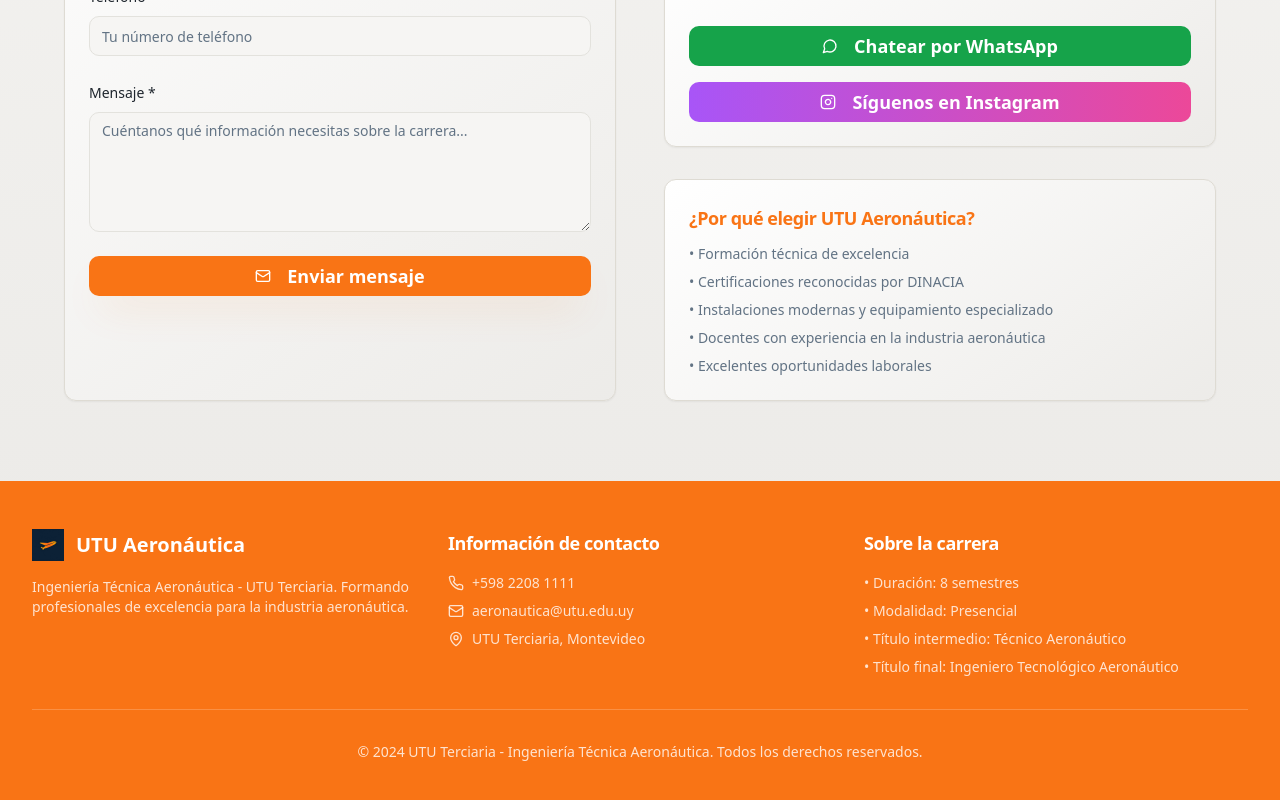
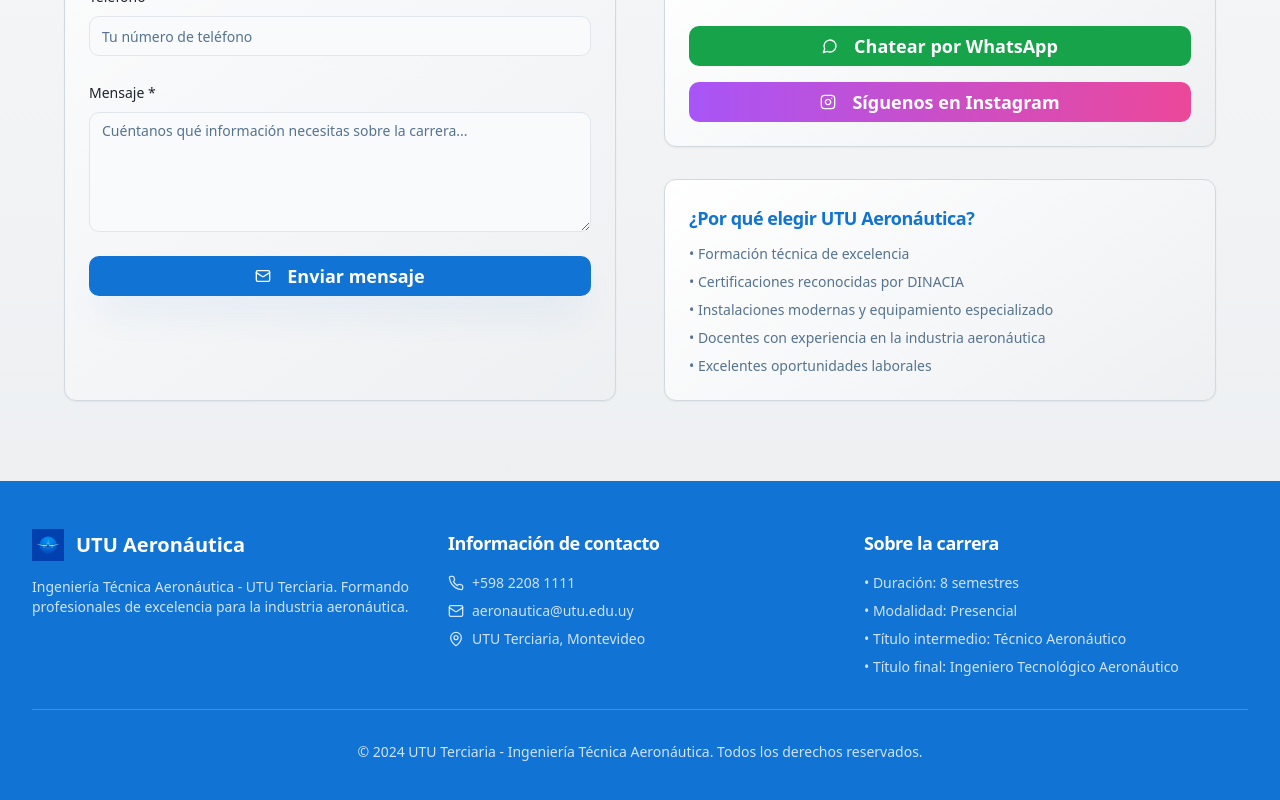
Before and after one commit to ingtecaeroiaautu/aero-utu-landing, a React (Vite) app: page / in a window 1280 px wide. Shown: the part 4769-5569 px from the top of the page. Built offline with nearby package versions, Linux system fonts and the light colour scheme; the HTML template or start-up script is replaced by a standard one.

Commit message:
Refactor: Update color palette and images

```diff
--- a/src/index.css
+++ b/src/index.css
@@ -6,22 +6,22 @@
 
 @layer base {
   :root {
-    /* Aviation warm color palette */
-    --background: 42 15% 96%;
-    --foreground: 210 20% 15%;
+    /* Aviation blue color palette */
+    --background: 210 25% 98%;
+    --foreground: 210 35% 15%;
 
-    /* Aviation primary colors - sunset orange */
-    --primary: 25 95% 53%;
+    /* Aviation primary colors - deep blue */
+    --primary: 210 85% 45%;
     --primary-foreground: 0 0% 100%;
-    --primary-hover: 22 100% 50%;
+    --primary-hover: 210 90% 40%;
 
-    /* Aviation secondary - deep sky blue */
-    --secondary: 214 84% 56%;
+    /* Aviation secondary - sky blue */
+    --secondary: 200 75% 55%;
     --secondary-foreground: 0 0% 100%;
 
-    /* Aviation accent - golden yellow */
-    --accent: 45 93% 58%;
-    --accent-foreground: 210 20% 15%;
+    /* Aviation accent - light blue */
+    --accent: 190 85% 60%;
+    --accent-foreground: 210 35% 15%;
 
     /* Neutral aviation colors */
     --card: 0 0% 100%;
@@ -30,17 +30,17 @@
     --popover: 0 0% 100%;
     --popover-foreground: 210 20% 15%;
 
-    --muted: 42 10% 92%;
-    --muted-foreground: 210 15% 45%;
+    --muted: 210 15% 94%;
+    --muted-foreground: 210 25% 45%;
 
-    --input: 42 10% 88%;
-    --input-foreground: 210 20% 15%;
+    --input: 210 20% 90%;
+    --input-foreground: 210 35% 15%;
 
     --destructive: 0 84.2% 60.2%;
     --destructive-foreground: 0 0% 100%;
 
-    --border: 42 15% 85%;
-    --ring: 25 95% 53%;
+    --border: 210 20% 85%;
+    --ring: 210 85% 45%;
 
     /* Aviation gradients */
     --gradient-hero: linear-gradient(135deg, hsl(var(--primary)) 0%, hsl(var(--accent)) 100%);
@@ -69,24 +69,24 @@
     --popover: 210 20% 10%;
     --popover-foreground: 42 15% 95%;
 
-    --primary: 25 95% 53%;
+    --primary: 210 85% 45%;
     --primary-foreground: 0 0% 100%;
 
-    --secondary: 214 84% 56%;
+    --secondary: 200 75% 55%;
     --secondary-foreground: 0 0% 100%;
 
-    --muted: 210 20% 12%;
-    --muted-foreground: 42 10% 65%;
+    --muted: 210 25% 12%;
+    --muted-foreground: 210 15% 65%;
 
-    --accent: 45 93% 58%;
-    --accent-foreground: 210 20% 8%;
+    --accent: 190 85% 60%;
+    --accent-foreground: 210 25% 8%;
 
     --destructive: 0 62.8% 30.6%;
     --destructive-foreground: 0 0% 100%;
 
-    --border: 210 20% 18%;
-    --input: 210 20% 12%;
-    --ring: 25 95% 53%;
+    --border: 210 25% 18%;
+    --input: 210 25% 12%;
+    --ring: 210 85% 45%;
   }
 }
 
```
Also changed, not shown: src/assets/aviation-hero.jpg, src/assets/aviation-icon.png.
